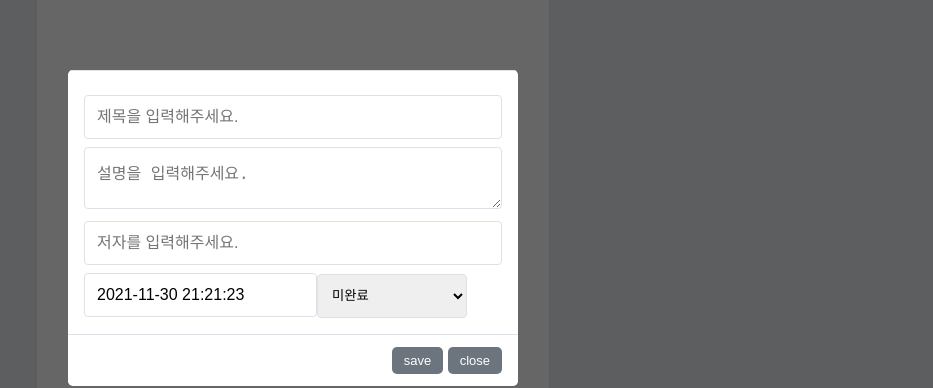
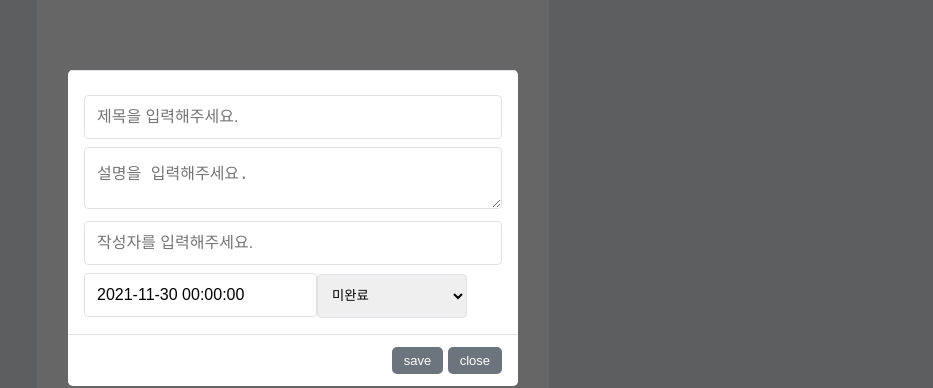
Before and after one commit to mochabbang/todos, a React (Create React App) app in the folder todos_frontend/: page / in a window 1280 px wide. Both pictures are taken after a click on the button 640 px from the left and 864 px from the top of the page. Shown: the part 276-664 px from the top of the page, without its empty margins (347-1280 px from the left). Built offline with nearby package versions, Linux system fonts and the light colour scheme; no server answers.

Commit message:
수정작업하였으나...데이트피커 ㅠㅠ왜그르니-21.12.10

```diff
--- a/todos_frontend/src/TodoContext.js
+++ b/todos_frontend/src/TodoContext.js
@@ -8,15 +8,6 @@ const initialTodos = {
 
 function todoReducer(state, action) {
     switch (action.type) {
-        case 'CHANGE_VALUE':
-            return {
-                ...action.todo,
-                title: action.todo.title,
-                description : action.todo.description,
-                author: action.todo.author,
-                due_date: action.todo.due_date,
-                completed: action.todo.completed
-            };
         case 'LOADING':
             return {
                 loading: true,
--- a/todos_frontend/src/components/TodoCreate.js
+++ b/todos_frontend/src/components/TodoCreate.js
@@ -1,13 +1,9 @@
 import React, { useState } from 'react';
 import styled, { css } from 'styled-components';
 import { MdAdd } from 'react-icons/md'
-import { useTodoDispatch, useTodoNextId } from '../TodoContext';
+import { useTodoDispatch } from '../TodoContext';
 import Modal from './modal/Modal';
 import TodoServices from '../services/TodoServices';
-import DatePicker, { registerLocale } from "react-datepicker";
-import "react-datepicker/dist/react-datepicker.css";
-
-registerLocale("ko");
 
 const CircleButton = styled.button`
     background: #38d9a9;
@@ -54,50 +50,6 @@ const CircleButton = styled.button`
     }
 `;
 
-const ModalInput = styled.input`
-    padding: 12px;
-    border-radius: 4px;
-    border: 1px solid #dee2e6;
-    width: 100%;
-    outline: none;
-    font-size: 1rem;
-    box-sizing: border-box;
-    margin-top: 0.5rem;
-`
-
-const ModalDatePicker = styled(DatePicker)`
-    padding: 12px;
-    border-radius: 4px;
-    border: 1px solid #dee2e6;
-    width: 100%;
-    outline: none;
-    font-size: 1rem;
-    box-sizing: border-box;
-    margin-top: 0.5rem;
-`
-
-const ModalTextArea = styled.textarea`
-    padding: 12px;
-    border-radius: 4px;
-    border: 1px solid #dee2e6;
-    width: 100%;
-    font-size: 1rem;
-    box-sizing: border-box;
-    height: 100%;
-    margin-top: 0.5rem;
-`
-
-const ModalSelect = styled.select`
-    width: 150px;
-    height: 2.7rem;
-    background-size: 20px;
-    padding: 5px 30px 5px 10px;
-    border-radius: 4px;
-    border: 1px solid #dee2e6;
-    outline: 0 none;
-    margin-top: 0.5rem;
-`
-
 function TodoCreate() {
     const [modalOpen, setModalOpen] = useState(false);
     const [todo , setTodo] = useState({
@@ -108,13 +60,11 @@ function TodoCreate() {
         completed: false
     });
 
-    const {title, description, author, due_date, completed} = todo;
-
     const dispatch = useTodoDispatch();
     const todoService = TodoServices(dispatch);
-    const nextId = useTodoNextId();
 
     const closeModal = () => {
+        initState();
         setModalOpen(false);
     };
 
@@ -150,7 +100,6 @@ function TodoCreate() {
 
             initState();
             setModalOpen(false);
-            nextId.current += 1;
             todoService.getData(dispatch);
         }
 
@@ -158,46 +107,14 @@ function TodoCreate() {
 
     return (
         <>
-            <Modal open={ modalOpen } close={ closeModal } onSubmit={onSubmit} >
-                <ModalInput
-                    name="title"
-                    onChange={handleChange}
-                    value={title}
-                    placeholder={"제목을 입력해주세요."}
-                >
-                </ModalInput>
-                <ModalTextArea
-                    name="description"
-                    onChange={handleChange}
-                    value={description}
-                    placeholder={"설명을 입력해주세요."}
-                >
-                </ModalTextArea>
-                <ModalInput
-                    name="author"
-                    onChange={handleChange}
-                     value={author}
-                     placeholder={"저자를 입력해주세요."}
-                >
-                </ModalInput>
-                <ModalDatePicker
-                    name="due_date"
-                    selected={due_date}
-                    onChange={handleChange}
-                    dateFormat={"yyyy-MM-dd HH:mm:ss"}
-                    showTimeSelect
-                    timeFormat="HH:mm"
-                    timeIntervals={1}
-                    timeCaption="time"
-                    placeholderText={"날짜를 입력해주세요."}
-                ></ModalDatePicker>
-                <ModalSelect
-                    name="completed"
-                    onChange={handleChange}
-                    value={completed}>
-                    <option value="true">완료</option>
-                    <option value="false">미완료</option>
-                </ModalSelect>
+            <Modal
+                open={ modalOpen }
+                close={ closeModal }
+                onSubmit={onSubmit}
+                todo={todo}
+                handleChange={handleChange}
+                gubun={"C"}
+            >
             </Modal>
             <CircleButton onClick={onToggle} open={modalOpen}>
                 <MdAdd />
--- a/todos_frontend/src/components/modal/Modal.js
+++ b/todos_frontend/src/components/modal/Modal.js
@@ -1,5 +1,6 @@
 import React from 'react';
 import styled, { css, keyframes } from 'styled-components';
+import ModalTodo from './ModalTodo';
 
 const modalShow = keyframes`
     from {
@@ -95,7 +96,7 @@ const ModalFooterButton = styled(ModalButton)`
 
 const Modal = (props) => {
     // 열기, 닫기, 모달 헤더 텍스트를 부모로부터 받아옴
-    const { open, close, onSubmit } = props;
+    const { open, close, onSubmit, todo, handleChange, gubun } = props;
 
     return (
         // 모달이 열릴 때 openModal 클래스가 생성된다.
@@ -107,7 +108,10 @@ const Modal = (props) => {
                             <ModalHeaderButton onClick={close}>&times;</ModalHeaderButton>
                         </ModalHeader>
                         <ModalMain>
-                                {props.children}
+                                <ModalTodo
+                                    todo={todo}
+                                    handleChange={handleChange}
+                                    gubun={gubun}></ModalTodo>
                         </ModalMain>
                         <ModalFooter>
                             <ModalFooterButton onClick={onSubmit}> save </ModalFooterButton>
--- a/todos_frontend/src/components/modal/ModalTest.js
+++ /dev/null
@@ -1,124 +0,0 @@
-import React from 'react';
-import styled, { css, keyframes } from 'styled-components';
-import ModalTodo from './ModalTodo';
-
-const modalShow = keyframes`
-    from {
-        opacity: 0;
-        margin-top: -50px;
-    }
-    to {
-        opacity: 1;
-        margin-top: 0;
-    }
-`;
-
-const modalBgShow = keyframes`
-    from {
-        opacity: 0;
-    }
-    to {
-        opacity: 1;
-    }
-`;
-
-const ModalBackGround = styled.div`
-    display: ${ ({open}) => !open ? 'none' : 'flex' };
-    position: fixed;
-    top: 0;
-    right: 0;
-    bottom: 0;
-    left: 0;
-    z-index: 99;
-    background-color: rgba(0, 0, 0, 0.6);
-    ${
-        ({open}) => open &&
-        css`
-            align-items: center;
-            animation: ${ modalBgShow } .3s;
-        `
-    }
-`;
-
-const ModalSection = styled.section`
-    width: 90%;
-    max-width: 450px;
-    margin: 0 auto;
-    border-radius: .3rem;
-    background-color: #fff;
-    ${
-        ({open}) => open && css`
-            animation: ${ modalShow } .3s;
-        `
-    }
-    overflow: hidden;
-
-`;
-
-const ModalHeader = styled.header``;
-
-const ModalMain = styled.main`
-    padding: 16px;
-    border-bottom: 1px solid #dee2e6;
-    border-top: 1px solid #dee2e6;
-`;
-
-const ModalFooter = styled.footer`
-    padding: 12px 16px;
-    text-align: right;
-`;
-
-const ModalButton = styled.button`
-    outline: none;
-    cursor: pointer;
-    border: 0;
-`;
-
-const ModalHeaderButton = styled(ModalButton)`
-    position: absolute;
-    top: 15px;
-    right: 15px;
-    width: 30px;
-    font-size: 21px;
-    font-weight: 700;
-    text-align: center;
-    color: #999;
-    background-color: transparent;
-`;
-
-const ModalFooterButton = styled(ModalButton)`
-    padding: 6px 12px;
-    color: #fff;
-    background-color: #6c757d;
-    border-radius: 5px;
-    font-size: 13px;
-`;
-
-const Modal = (props) => {
-    // 열기, 닫기, 모달 헤더 텍스트를 부모로부터 받아옴
-    const { open, close, onSubmit, todo, handleChange } = props;
-
-    return (
-        // 모달이 열릴 때 openModal 클래스가 생성된다.
-        <ModalBackGround open={open}>
-            {
-                open ? (
-                    <ModalSection open={open}>
-                        <ModalHeader>
-                            <ModalHeaderButton onClick={close}>&times;</ModalHeaderButton>
-                        </ModalHeader>
-                        <ModalMain>
-                                <ModalTodo todo={todo} handleChange={handleChange}></ModalTodo>
-                        </ModalMain>
-                        <ModalFooter>
-                            <ModalFooterButton onClick={onSubmit}> save </ModalFooterButton>
-                            &nbsp;<ModalFooterButton onClick={close}> close </ModalFooterButton>
-                        </ModalFooter>
-                    </ModalSection>
-                ) : null
-            }
-        </ModalBackGround>
-    )
-}
-
-export default React.memo(Modal);
--- a/todos_frontend/src/components/modal/ModalTodo.js
+++ b/todos_frontend/src/components/modal/ModalTodo.js
@@ -1,4 +1,4 @@
-import React, { useState } from 'react';
+import React from 'react';
 import styled from 'styled-components';
 import DatePicker, { registerLocale } from "react-datepicker";
 import "react-datepicker/dist/react-datepicker.css";
@@ -27,15 +27,6 @@ const ModalTextArea = styled.textarea`
     margin-top: 0.5rem;
 `
 
-const ModalTextDiv =styled.div`
-    padding: 12px;
-    border-radius: 4px;
-    border: 1px solid #dee2e6;
-    font-size: 1rem;
-    box-sizing: border-box;
-    margin-top: 0.5rem;
-    color: #ABABAB;
-`
 const ModalSelect = styled.select`
     width: 150px;
     height: 2.7rem;
@@ -59,20 +50,21 @@ const ModalDatePicker = styled(DatePicker)`
 `
 
 function convertDateTime(date) {
-    return new Date(new Date(date).toISOString().slice(0, 19).replace('T', ' '));
+    return new Date(new Date(date).toDateString().slice(0, 19).replace('T', ' '));
 }
 
-function ModalTodo({todo, handleChange}) {
+function ModalTodo(props) {
+    const {todo, handleChange, gubun} = props;
     const {completed, title, description, author, due_date} = todo;
     const changeDueDate = convertDateTime(due_date);
 
     return (
         <>
             <ModalInput
+            placeholder={"제목을 입력해주세요."}
             onChange={handleChange}
             name="title"
             defaultValue={title}
-          placeholderholder={"제목을 입력해주세요."}
             ></ModalInput>
             <ModalTextArea
             onChange={handleChange}
@@ -80,9 +72,16 @@ function ModalTodo({todo, handleChange}) {
             defaultValue={description}
             placeholder={"설명을 입력해주세요."}
             ></ModalTextArea>
-        <ModalTextDiv placeholder={"작성자를 입력해주세요."}>
-          {author}
-        </ModalTextDiv>
+            <ModalInput
+            placeholder={"작성자를 입력해주세요."}
+            name="author"
+            defaultValue={author}
+            onChange={handleChange}
+            readOnly = {
+                gubun !== "C" ? true : false
+            }
+            >
+            </ModalInput>
             <ModalDatePicker
             name="due_date"
             value={changeDueDate}
```
Also changed, not shown: todos_frontend/src/components/TodoItem.js (+10 -10 lines). Lines whose indentation alone changed are shown as unchanged.
